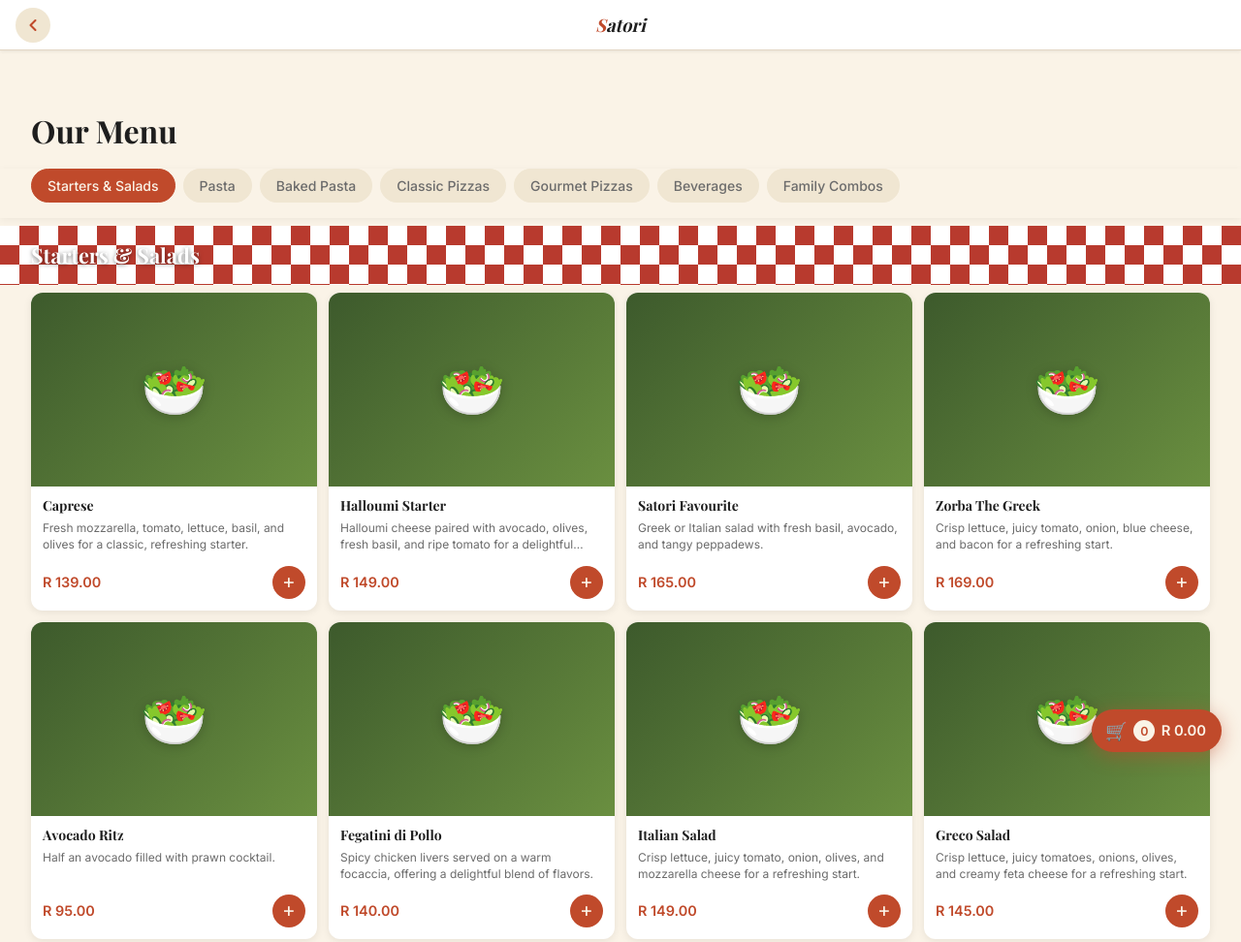
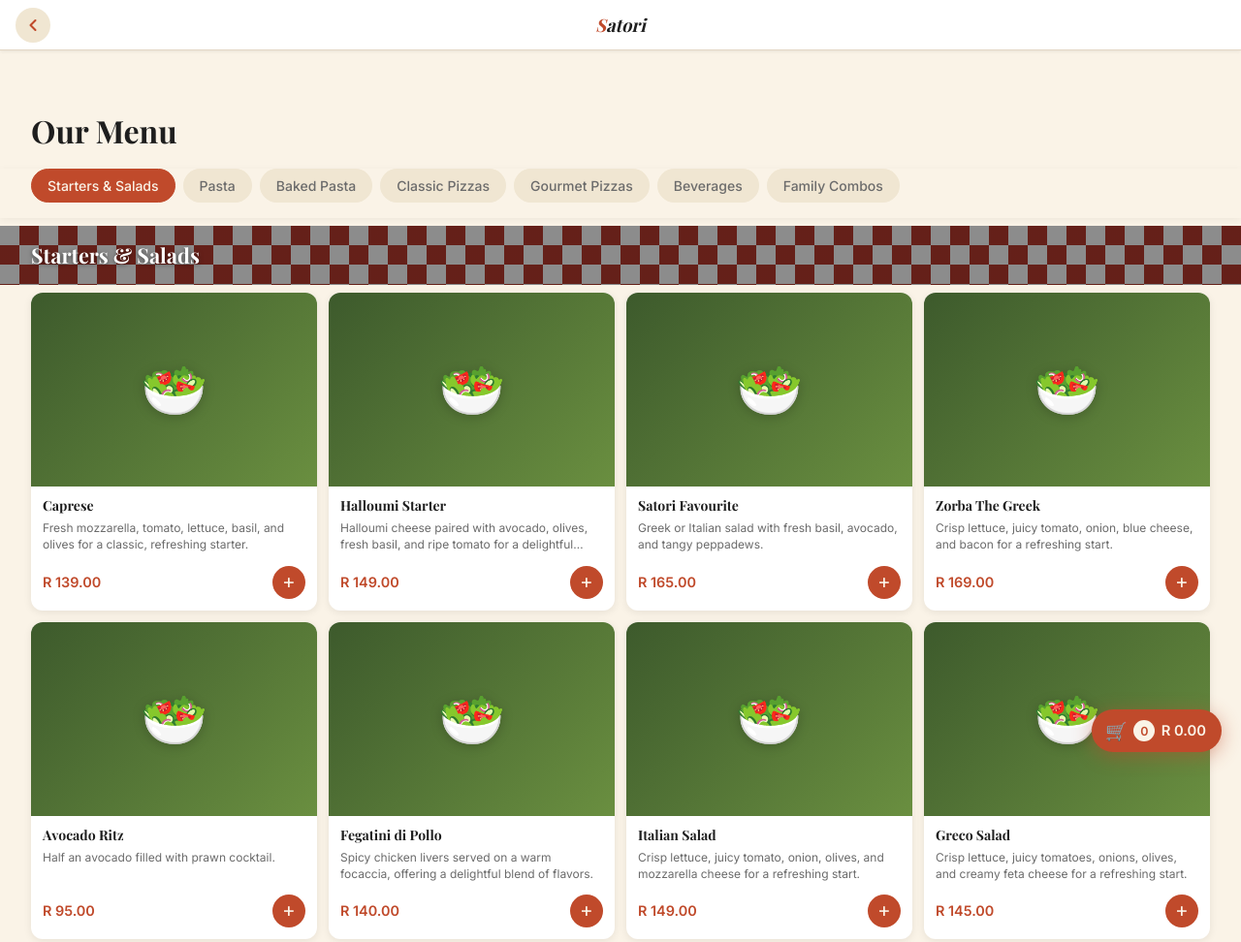
Before and after one commit to coder01128/satori-demo, a plain HTML site: page menu.html in a window 1280 px wide. Shown: the top 972 px of the page at 97% size. Drawn offline with nearby package versions, Linux system fonts and the light colour scheme; a web font is replaced by a local one.

Commit message:
Fix menu heading readability: add dark overlay, remove duplicate gingham strip
- style.css: Added dark overlay on .menu-category-heading gingham pattern so white text is legible
- menu.html: Removed duplicate gingham-strip div

```diff
--- a/menu.html
+++ b/menu.html
@@ -211,9 +211,6 @@
   <!-- Gingham tablecloth band at footer top edge -->
   <div class="gingham-strip" aria-hidden="true"></div>
 
-  <!-- Gingham tablecloth band at footer top edge -->
-  <div class="gingham-strip" aria-hidden="true"></div>
-
   <!-- ============================================================
        FOOTER (shared)
   ============================================================ -->
--- a/style.css
+++ b/style.css
@@ -461,10 +461,11 @@ input, textarea, select {
   /* Gingham tablecloth strip behind category title */
   background-color: #ffffff;
   background-image:
+    linear-gradient(rgba(0,0,0,0.45), rgba(0,0,0,0.45)),
     linear-gradient(45deg, #B83A2E 25%, transparent 25%, transparent 75%, #B83A2E 75%),
     linear-gradient(45deg, #B83A2E 25%, transparent 25%, transparent 75%, #B83A2E 75%);
-  background-size: 40px 40px;
-  background-position: 0 0, 20px 20px;
+  background-size: cover, 40px 40px, 40px 40px;
+  background-position: 0 0, 0 0, 20px 20px;
   text-shadow: 0 1px 4px rgba(0,0,0,0.55);
   border-top: none;
   min-height: 50px;
```
